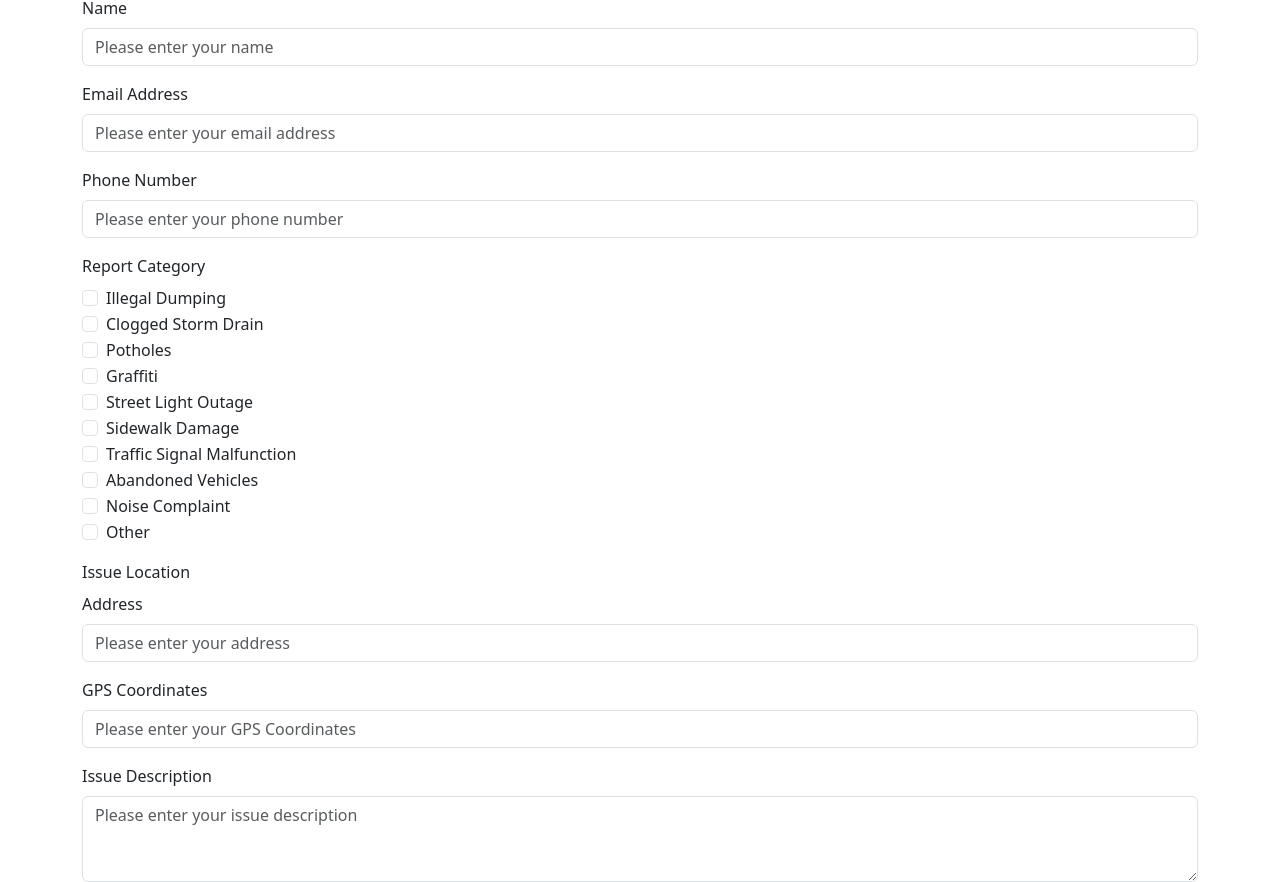
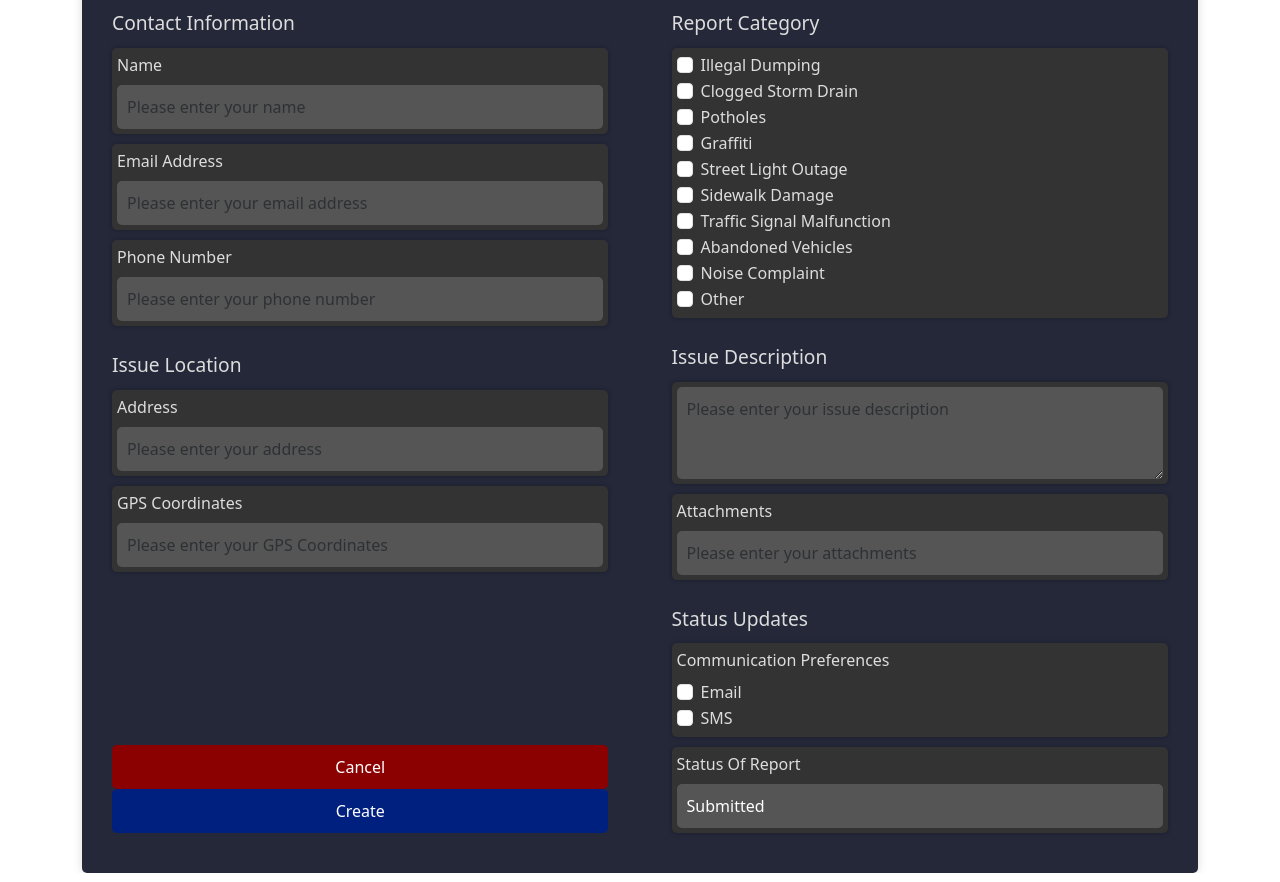
Before and after one commit to CodeDayLabs311/cl311, a Next.js app in the folder app/: page /report/create in a window 1280 px wide. Shown: the part 204-1086 px from the top of the page. Built offline with nearby package versions, Linux system fonts and the light colour scheme.

Commit message:
CSS Updates for Report Page

```diff
--- a/app/src/components/report/ReportEdit.tsx
+++ b/app/src/components/report/ReportEdit.tsx
@@ -5,6 +5,7 @@ import Form from 'react-bootstrap/Form';
 import Spinner from 'react-bootstrap/Spinner';
 import Stack from 'react-bootstrap/Stack';
 import ButtonLink from '../ButtonLink';
+import styles from '../../styles/Report.module.css';
 
 export type ReportEditProps = {
     report: Omit<IReport, 'reportId'> | undefined;
@@ -35,12 +36,14 @@ export default function ReportEdit({
     );
 
     return (
-        <Form>
-            <Form.Label>Contact Information</Form.Label>
+        <Form className={styles.reportForm}>
+            <div className={styles.formColumn}>
+                <Form.Label className={styles.sectionLabel}>Contact Information</Form.Label>
 
-            <Form.Group className="mb-3" controlId="EditReport.Name">
-                <Form.Label>Name</Form.Label>
+                <Form.Group className={styles.formGroup} controlId="EditReport.Name">
+                    <Form.Label className={styles.label}>Name</Form.Label>
                     <Form.Control
+                        className={styles.input}
                         type="text"
                         placeholder="Please enter your name"
                         defaultValue={report?.name}
@@ -48,9 +51,10 @@ export default function ReportEdit({
                     />
                 </Form.Group>
 
-            <Form.Group className="mb-3" controlId="EditReport.EmailAddress">
-                <Form.Label>Email Address</Form.Label>
+                <Form.Group className={styles.formGroup} controlId="EditReport.EmailAddress">
+                    <Form.Label className={styles.label}>Email Address</Form.Label>
                     <Form.Control
+                        className={styles.input}
                         type="email"
                         placeholder="Please enter your email address"
                         defaultValue={report?.emailAddress}
@@ -58,9 +62,10 @@ export default function ReportEdit({
                     />
                 </Form.Group>
 
-            <Form.Group className="mb-3" controlId="EditReport.PhoneNumber">
-                <Form.Label>Phone Number</Form.Label>
+                <Form.Group className={styles.formGroup} controlId="EditReport.PhoneNumber">
+                    <Form.Label className={styles.label}>Phone Number</Form.Label>
                     <Form.Control
+                        className={styles.input}
                         type="tel"
                         placeholder="Please enter your phone number"
                         defaultValue={report?.phoneNumber}
@@ -68,8 +73,47 @@ export default function ReportEdit({
                     />
                 </Form.Group>
 
-            <Form.Group className="mb-3" controlId="EditReport.ReportCategory">
-                <Form.Label>Report Category</Form.Label>
+                <Form.Label className={styles.sectionLabel}>Issue Location</Form.Label>
+
+                <Form.Group className={styles.formGroup} controlId="EditReport.Address">
+                    <Form.Label className={styles.label}>Address</Form.Label>
+                    <Form.Control
+                        className={styles.input}
+                        type="text"
+                        placeholder="Please enter your address"
+                        defaultValue={report?.address}
+                        onChange={(event) => updateReport({ address: event.target.value })}
+                    />
+                </Form.Group>
+
+                <Form.Group className={styles.formGroup} controlId="EditReport.GpsCoordinates">
+                    <Form.Label className={styles.label}>GPS Coordinates</Form.Label>
+                    <Form.Control
+                        className={styles.input}
+                        type="text"
+                        placeholder="Please enter your GPS Coordinates"
+                        defaultValue={report?.gpsCoordinates}
+                        onChange={(event) => updateReport({ gpsCoordinates: event.target.value })}
+                    />
+                </Form.Group>
+
+                <ButtonLink className={styles.btnCancel} variant="secondary" href={cancelHref}>
+                    Cancel
+                </ButtonLink>
+                <Button
+                    className={styles.btnCreate}
+                    variant="primary"
+                    onClick={onSubmit}
+                    disabled={isSubmitLoading}
+                >
+                    {isSubmitLoading ? <Spinner animation="border" size="sm" /> : submitLabel}
+                </Button>
+            </div>
+
+            <div className={styles.formColumn}>
+                <Form.Label className={styles.sectionLabel}>Report Category</Form.Label>
+
+                <Form.Group className={styles.formGroup} controlId="EditReport.ReportCategory">
                     {[
                         'Illegal Dumping',
                         'Clogged Storm Drain',
@@ -81,10 +125,12 @@ export default function ReportEdit({
                         'Abandoned Vehicles',
                         'Noise Complaint',
                         'Other',
-                ].map((category) => (
+                    ].map((category, index) => (
                         <Form.Check
+                            key={index}
                             type="checkbox"
                             label={category}
+                            className={styles.checkControl}
                             checked={report?.reportCategory.includes(category)}
                             onChange={(event) => {
                                 const newCategories = [...report!.reportCategory];
@@ -99,42 +145,23 @@ export default function ReportEdit({
                     ))}
                 </Form.Group>
 
-            <Form.Label>Issue Location</Form.Label>
+                <Form.Label className={styles.sectionLabel}>Issue Description</Form.Label>
 
-            <Form.Group className="mb-3" controlId="EditReport.Address">
-                <Form.Label>Address</Form.Label>
-                <Form.Control
-                    type="text"
-                    placeholder="Please enter your address"
-                    defaultValue={report?.address}
-                    onChange={(event) => updateReport({ address: event.target.value })}
-                />
-            </Form.Group>
-
-            <Form.Group className="mb-3" controlId="EditReport.GpsCoordinates">
-                <Form.Label>GPS Coordinates</Form.Label>
-                <Form.Control
-                    type="text"
-                    placeholder="Please enter your GPS Coordinates"
-                    defaultValue={report?.gpsCoordinates}
-                    onChange={(event) => updateReport({ gpsCoordinates: event.target.value })}
-                />
-            </Form.Group>
-
-            <Form.Group className="mb-3" controlId="EditReport.IssueDescription">
-                <Form.Label>Issue Description</Form.Label>
+                <Form.Group className={styles.formGroup} controlId="EditReport.IssueDescription">
                     <Form.Control
                         as="textarea"
                         rows={3}
+                        className={styles.textarea}
                         placeholder="Please enter your issue description"
                         defaultValue={report?.issueDescription}
                         onChange={(event) => updateReport({ issueDescription: event.target.value })}
                     />
                 </Form.Group>
 
-            <Form.Group className="mb-3" controlId="EditReport.Attachments">
-                <Form.Label>Attachments</Form.Label>
+                <Form.Group className={styles.formGroup} controlId="EditReport.Attachments">
+                    <Form.Label className={styles.label}>Attachments</Form.Label>
                     <Form.Control
+                        className={styles.input}
                         type="text"
                         placeholder="Please enter your attachments"
                         defaultValue={report?.attachments}
@@ -142,12 +169,15 @@ export default function ReportEdit({
                     />
                 </Form.Group>
 
-            <Form.Label>Status Updates</Form.Label>
+                <Form.Label className={styles.sectionLabel}>Status Updates</Form.Label>
 
-            <Form.Group className="mb-3" controlId="EditReport.Email">
+                <Form.Group className={styles.formGroup} controlId="EditReport.StatusUpdates">
+                    <Form.Label className={styles.label}>Communication Preferences</Form.Label>
+                    <div className={styles.statusUpdates}>
                         <Form.Check
                             type="checkbox"
                             label="Email"
+                            className={styles.checkControl}
                             checked={report?.email}
                             onChange={(event) => {
                                 updateReport({
@@ -155,12 +185,10 @@ export default function ReportEdit({
                                 });
                             }}
                         />
-            </Form.Group>
-
-            <Form.Group className="mb-3" controlId="EditReport.Sms">
                         <Form.Check
                             type="checkbox"
                             label="SMS"
+                            className={styles.checkControl}
                             checked={report?.sms}
                             onChange={(event) => {
                                 updateReport({
@@ -168,35 +196,19 @@ export default function ReportEdit({
                                 });
                             }}
                         />
+                    </div>
                 </Form.Group>
 
-            <Form.Group className="mb-3" controlId="EditReport.StatusOfReport">
-                <Form.Label>Status Of Report</Form.Label>
+                <Form.Group className={styles.formGroup} controlId="EditReport.StatusOfReport">
+                    <Form.Label className={styles.label}>Status Of Report</Form.Label>
                     <Form.Control
+                        className={styles.input}
                         type="text"
                         defaultValue={report?.statusOfReport}
                         onChange={(event) => updateReport({ statusOfReport: event.target.value })}
                     />
                 </Form.Group>
-
-            <Form.Group className="mb-3" controlId="EditReport.DateTimeOfSubmission">
-                <Form.Label>Date Time Of Submission</Form.Label>
-                <Form.Control
-                    type="text"
-                    defaultValue={report?.dateTimeOfSubmission}
-                    onChange={(event) => updateReport({ dateTimeOfSubmission: event.target.value })}
-                />
-            </Form.Group>
-
-            <Stack direction="horizontal" gap={3} className="justify-content-end">
-                <div className="my-auto"></div>
-                <ButtonLink variant="secondary" href={cancelHref}>
-                    Cancel
-                </ButtonLink>
-                <Button variant="primary" onClick={onSubmit} disabled={isSubmitLoading}>
-                    {isSubmitLoading ? <Spinner animation="border" size="sm" /> : submitLabel}
-                </Button>
-            </Stack>
+            </div>
         </Form>
     );
 }
--- /dev/null
+++ b/app/src/styles/Report.module.css
@@ -0,0 +1,84 @@
+.reportForm {
+    display: flex;
+    flex-direction: row;
+    justify-content: space-between;
+    background-color: #252839;
+    color: #fff;
+    width: 100%;
+    padding: 20px;
+    border-radius: 5px;
+    box-shadow: 0px 0px 10px rgba(0, 0, 0, 0.15);
+    position: relative;
+}
+
+.formColumn {
+    display: flex;
+    flex-direction: column;
+    padding: 10px;
+    width: 48%;
+}
+
+.formGroup {
+    margin-bottom: 10px;
+    border-radius: 5px;
+    padding: 5px;
+    background-color: #333;
+    box-shadow: 0px 0px 5px rgba(0, 0, 0, 0.3);
+}
+
+.label, .sectionLabel {
+    color: #ddd;
+}
+
+.input, .textarea {
+    border: none;
+    border-radius: 5px;
+    padding: 10px;
+    background-color: #555;
+    color: #fff;
+}
+
+.sectionLabel {
+    font-size: 1.2em;
+    margin-top: 15px;
+    margin-bottom: 10px;
+}
+
+.checkControl {
+    color: #ddd;
+}
+
+.stack {
+    display: flex;
+    justify-content: flex-end;
+    align-items: center;
+    margin-top: 20px;
+    position: absolute;
+    bottom: 20px;
+    right: 20px;
+}
+
+.btnCancel {
+    background-color: #8b0000;
+    border: none;
+    color: white;
+    border-radius: 5px;
+    padding: 10px 20px;
+    transition-duration: 0.4s;
+    cursor: pointer;
+    margin-top: 163px;
+}
+
+.btnCreate {
+    background-color: #002080;
+    border: none;
+    color: white;
+    border-radius: 5px;
+    padding: 10px 20px;
+    transition-duration: 0.4s;
+    cursor: pointer;
+}
+
+.btnCreate:hover {
+    background-color: #16a085;
+}
```
Also changed, not shown: app/src/styles/globals.scss (line endings or trailing spaces), 2 other files (tests, documents, lock files or other folders). Lines whose indentation alone changed are shown as unchanged.
